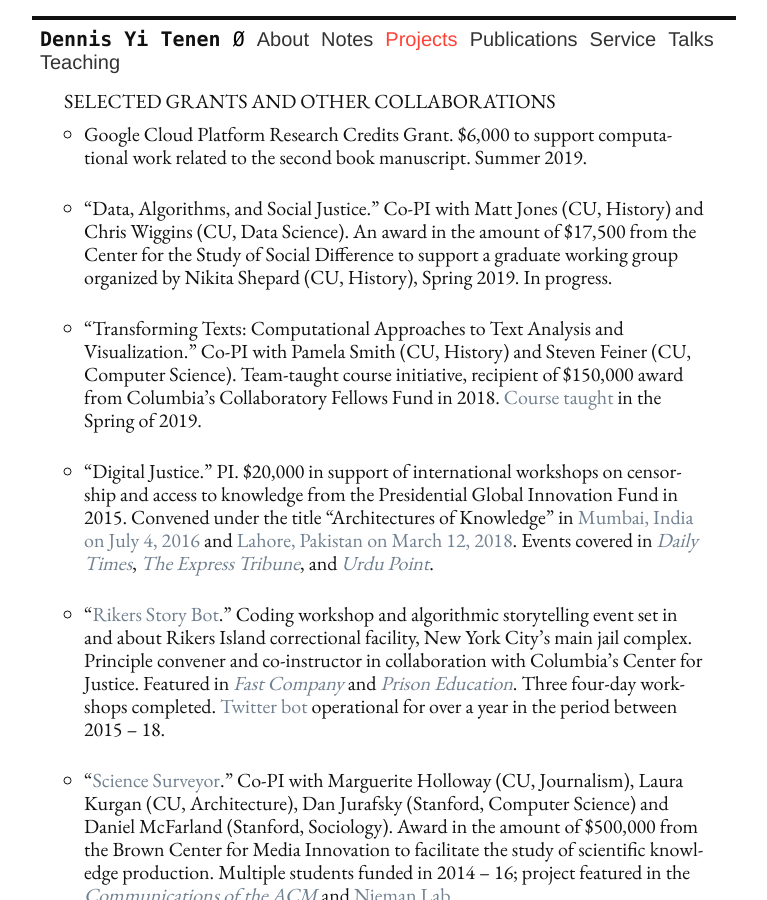
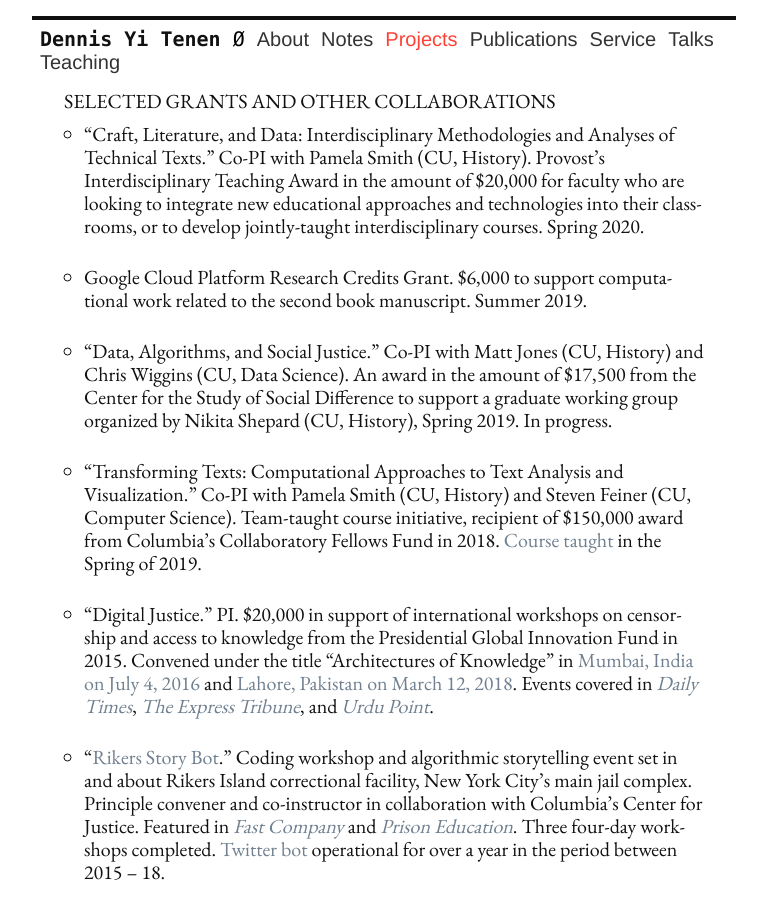
Before and after one commit to denten/denten.github.io, a Jekyll site: the page built from _pages/projects.md, in a window 1280 px wide and 900 px high. Shown: the whole window, without its empty margins (256-1023 px from the left). Built offline with Jekyll 4.4.1, drawn with Linux system fonts in a browser that asks for light colours.

Commit message:
update awards

```diff
--- a/_includes/CV/05-projects.md
+++ b/_includes/CV/05-projects.md
@@ -1,4 +1,10 @@
 ## Selected Grants and Other Collaborations
+
+- "Craft, Literature, and Data: Interdisciplinary Methodologies and Analyses of Technical
+  Texts." Co-PI with Pamela Smith (CU, History). Provost’s Interdisciplinary Teaching Award in
+the amount of $20,000 for faculty who are looking to integrate new educational approaches and
+technologies into their classrooms, or to develop jointly-taught interdisciplinary courses.
+Spring 2020.
 
 - Google Cloud Platform Research Credits Grant. $6,000 to support computational work related to
 the second book manuscript. Summer 2019.
```
